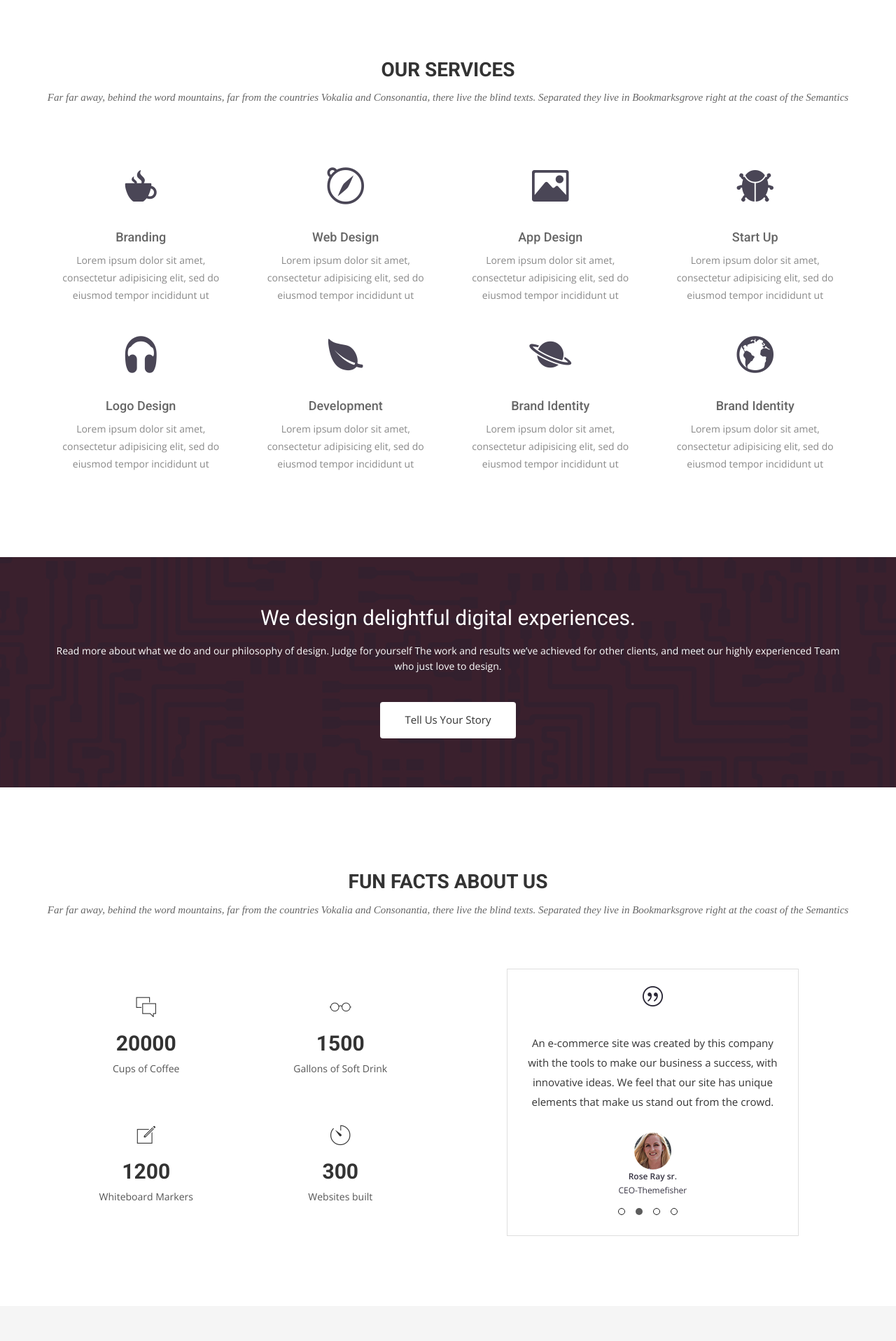
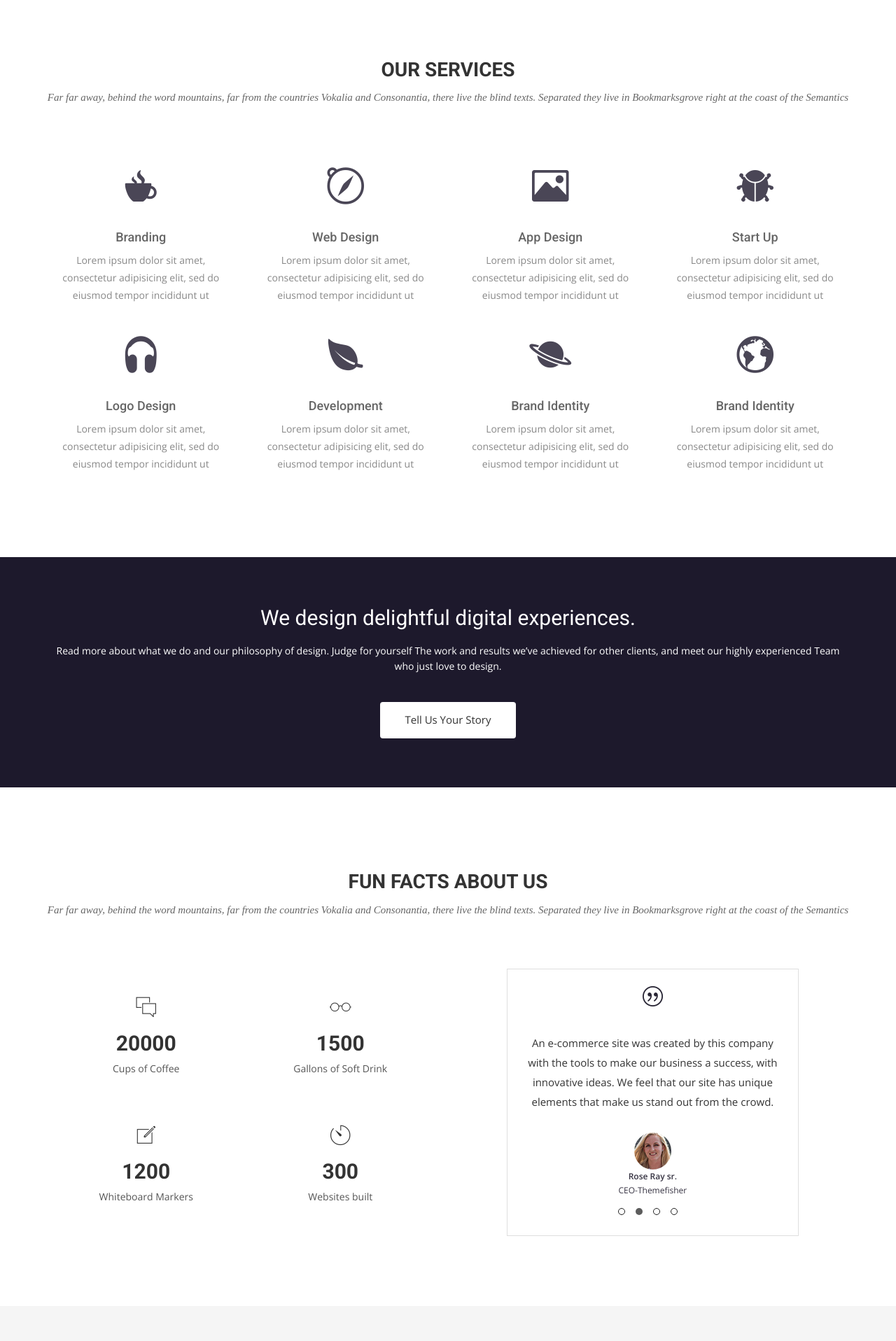
Before and after one commit to cognitionemotionlab/cognitionemotionlab.github.io, a Jekyll site: the page built from index.html, in a window 1280 px wide. Shown: the part 2086-4002 px from the top of the page at 70% size. Built offline with Jekyll 4.4.1, drawn with Linux system fonts in a browser that asks for light colours; nearby versions of some CDN libraries; some web fonts are replaced.

Commit message:
Changed opacity of call to action image.

```diff
--- a/css/airspace.css
+++ b/css/airspace.css
@@ -207,7 +207,7 @@ font header .navbar-default .navbar-nav li a:hover {
   width: 100%;
   height: 100%;
   background: #1d192c;
-  opacity: 0.8;
+  /*--opacity: 0.8;--*/
 }
 #call-to-action h2 {
   padding-bottom: 20px;
```
